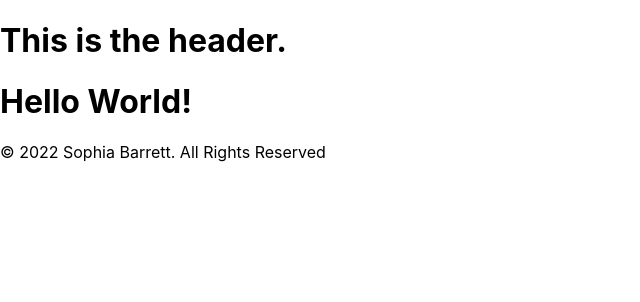
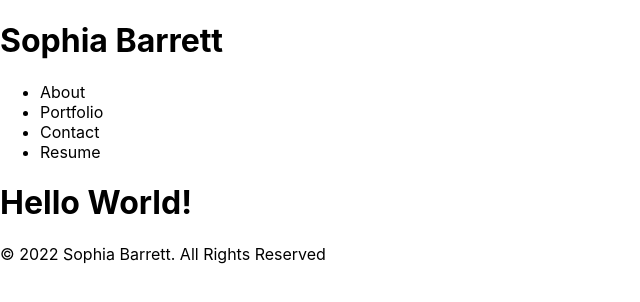
Before and after one commit to sophiabarrett/sophiabarrett.co, a React (Create React App) app: page / in a window 1280 px wide. Shown: the top 302 px of the page, without its empty margins (0-640 px from the left). Built offline with nearby package versions, Linux system fonts and the light colour scheme.

Commit message:
initial Header and Nav component setup

```diff
--- a/src/components/Footer/index.js
+++ b/src/components/Footer/index.js
@@ -1,9 +1,11 @@
 function Footer() {
-    const currentYear = new Date().getFullYear();
+  const currentYear = new Date().getFullYear();
 
-    return (
-        <p>© {currentYear} Sophia Barrett. All Rights Reserved</p>
-    );
+  return (
+    <footer>
+      <p>© {currentYear} Sophia Barrett. All Rights Reserved</p>
+    </footer>
+  );
 }
 
 export default Footer;
--- a/src/components/Header/index.js
+++ b/src/components/Header/index.js
@@ -1,7 +1,12 @@
+import Nav from "../Nav";
+
 function Header() {
-    return (
-        <h1>This is the header.</h1>
-    );
+  return (
+    <header>
+      <h1>Sophia Barrett</h1>
+      <Nav />
+    </header>
+  );
 }
 
 export default Header;
--- /dev/null
+++ b/src/components/Nav/index.js
@@ -0,0 +1,14 @@
+function Nav() {
+  return (
+    <nav>
+      <ul>
+        <li>About</li>
+        <li>Portfolio</li>
+        <li>Contact</li>
+        <li>Resume</li>
+      </ul>
+    </nav>
+  );
+}
+
+export default Nav;
```
